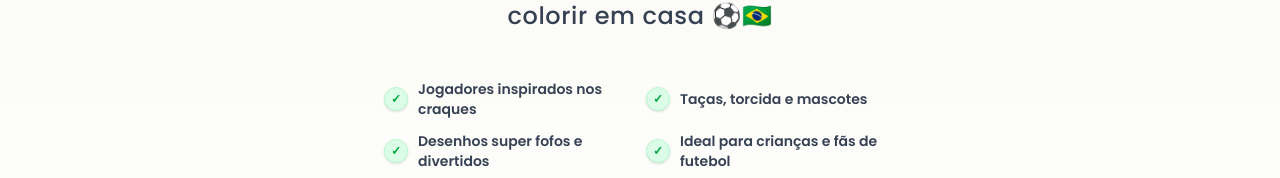
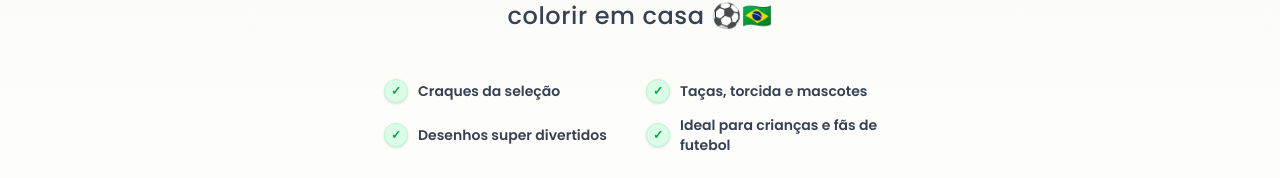
Before and after one commit to jefersonfbass/copa, a React (Vite) app: page / in a window 1280 px wide. Shown: the part 622-800 px from the top of the page. Built offline with nearby package versions, Linux system fonts and the light colour scheme.

Commit message:
refactor(ui): update sales copy for clarity
Simplify the bullet point text to improve readability and engagement on the landing page.

```diff
--- a/src/App.tsx
+++ b/src/App.tsx
@@ -386,7 +386,7 @@ export default function App() {
               <div className="grid grid-cols-1 sm:grid-cols-2 gap-3 max-w-lg mx-auto pt-1 text-left font-semibold text-gray-700">
                 <div className="flex items-center gap-2.5">
                   <span className="flex h-6 w-6 items-center justify-center rounded-full bg-green-100 text-green-600 font-bold text-xs shrink-0 shadow-sm border border-green-200">✓</span>
-                  <span className="text-sm">Jogadores inspirados nos craques</span>
+                  <span className="text-sm">Craques da seleção</span>
                 </div>
                 <div className="flex items-center gap-2.5">
                   <span className="flex h-6 w-6 items-center justify-center rounded-full bg-green-100 text-green-600 font-bold text-xs shrink-0 shadow-sm border border-green-200">✓</span>
@@ -394,7 +394,7 @@ export default function App() {
                 </div>
                 <div className="flex items-center gap-2.5">
                   <span className="flex h-6 w-6 items-center justify-center rounded-full bg-green-100 text-green-600 font-bold text-xs shrink-0 shadow-sm border border-green-200">✓</span>
-                  <span className="text-sm">Desenhos super fofos e divertidos</span>
+                  <span className="text-sm">Desenhos super divertidos</span>
                 </div>
                 <div className="flex items-center gap-2.5">
                   <span className="flex h-6 w-6 items-center justify-center rounded-full bg-green-100 text-green-600 font-bold text-xs shrink-0 shadow-sm border border-green-200">✓</span>
```
